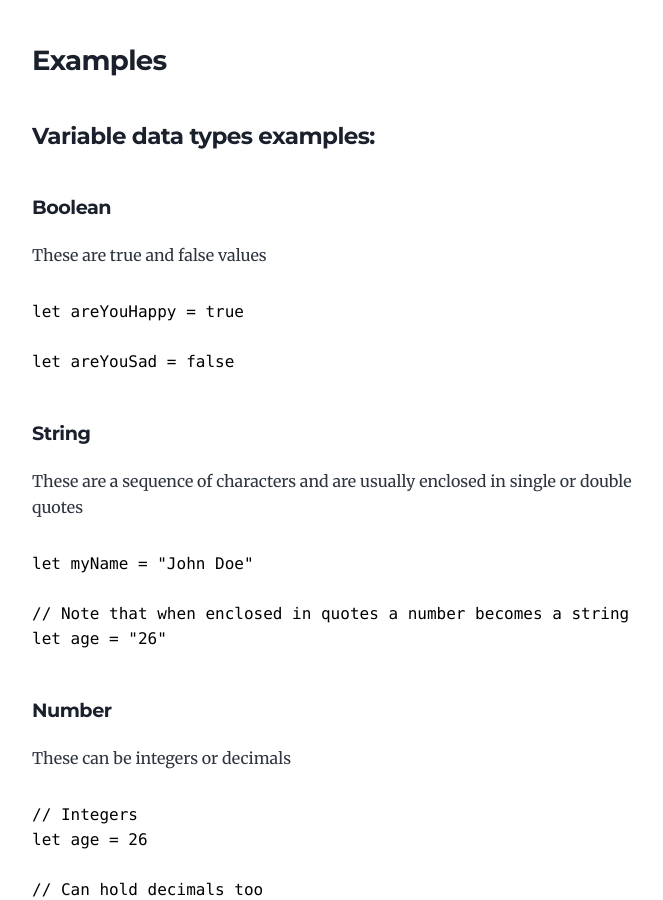
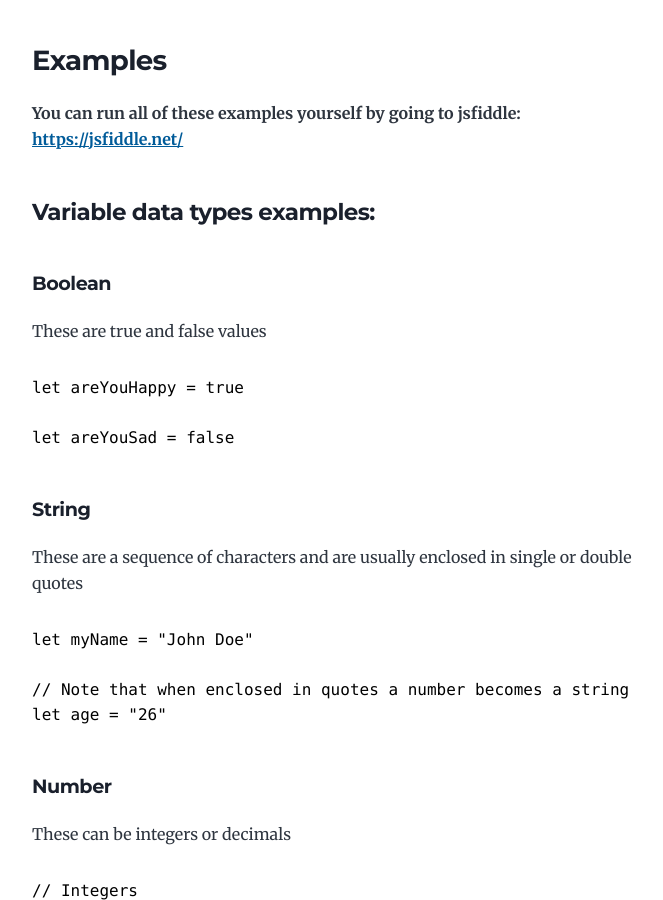
Before and after one commit to luisrodge/code.rodgetech.com, a Gatsby site: page /variables/ in a window 1280 px wide. Shown: the part 1332-2232 px from the top of the page, without its empty margins (292-955 px from the left). Built offline with nearby package versions, Linux system fonts and the light colour scheme; Gatsby itself is replaced by a stand-in of ours; some packages are replaced by stand-ins of ours; code samples lack their colours.

Commit message:
Minor change to variables post

```diff
--- a/content/blog/variables/index.md
+++ b/content/blog/variables/index.md
@@ -30,6 +30,8 @@ And now to shed some light on the obvious question - **what type of data can we
   - Once an initial value has been assigned you will no longer be able to change the value of the variable (though they are exceptions to this that we will talk about in later videos).
 
 ### Examples
+
+**You can run all of these examples yourself by going to jsfiddle: https://jsfiddle.net/**
 
 #### Variable data types examples:
 
```
